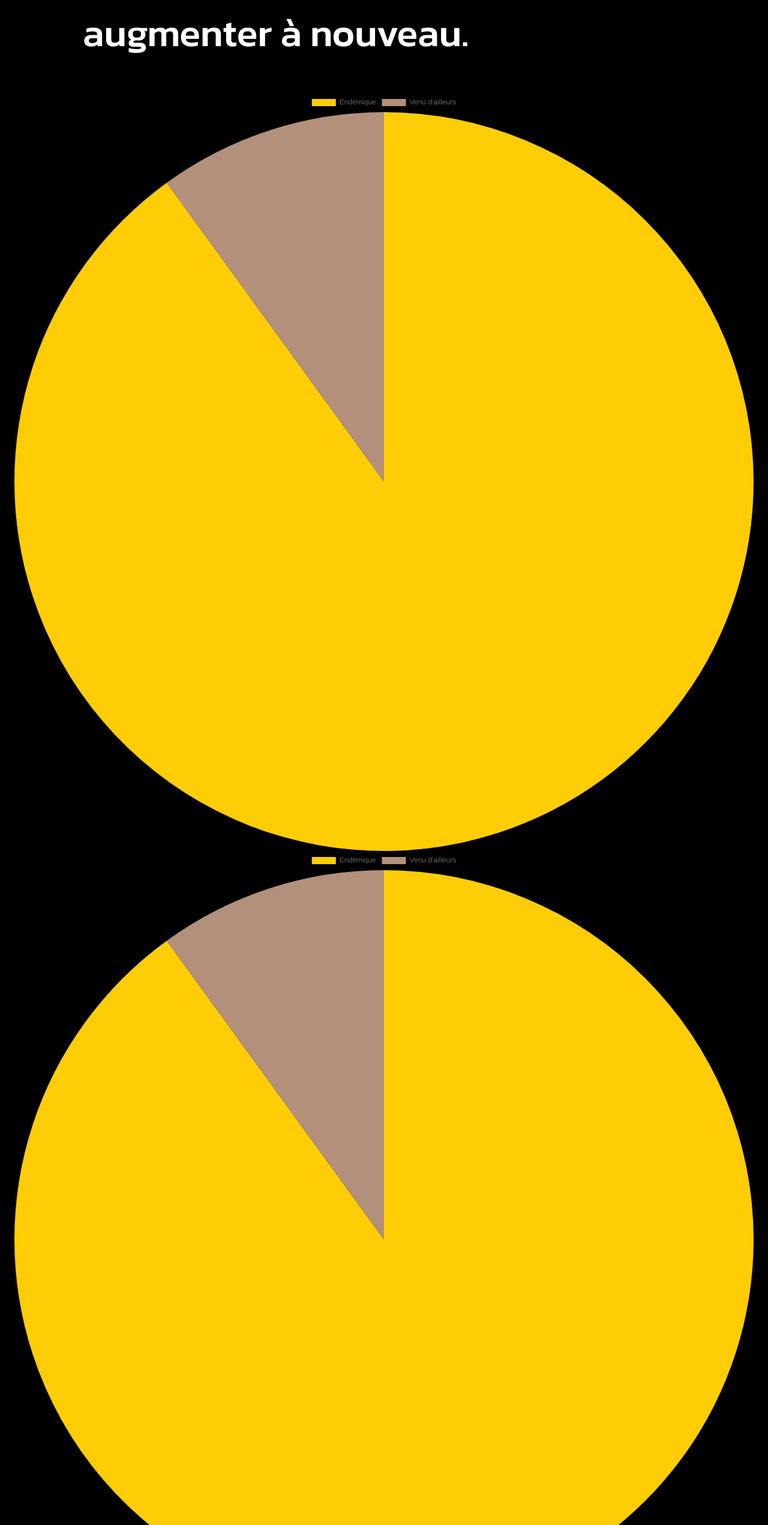
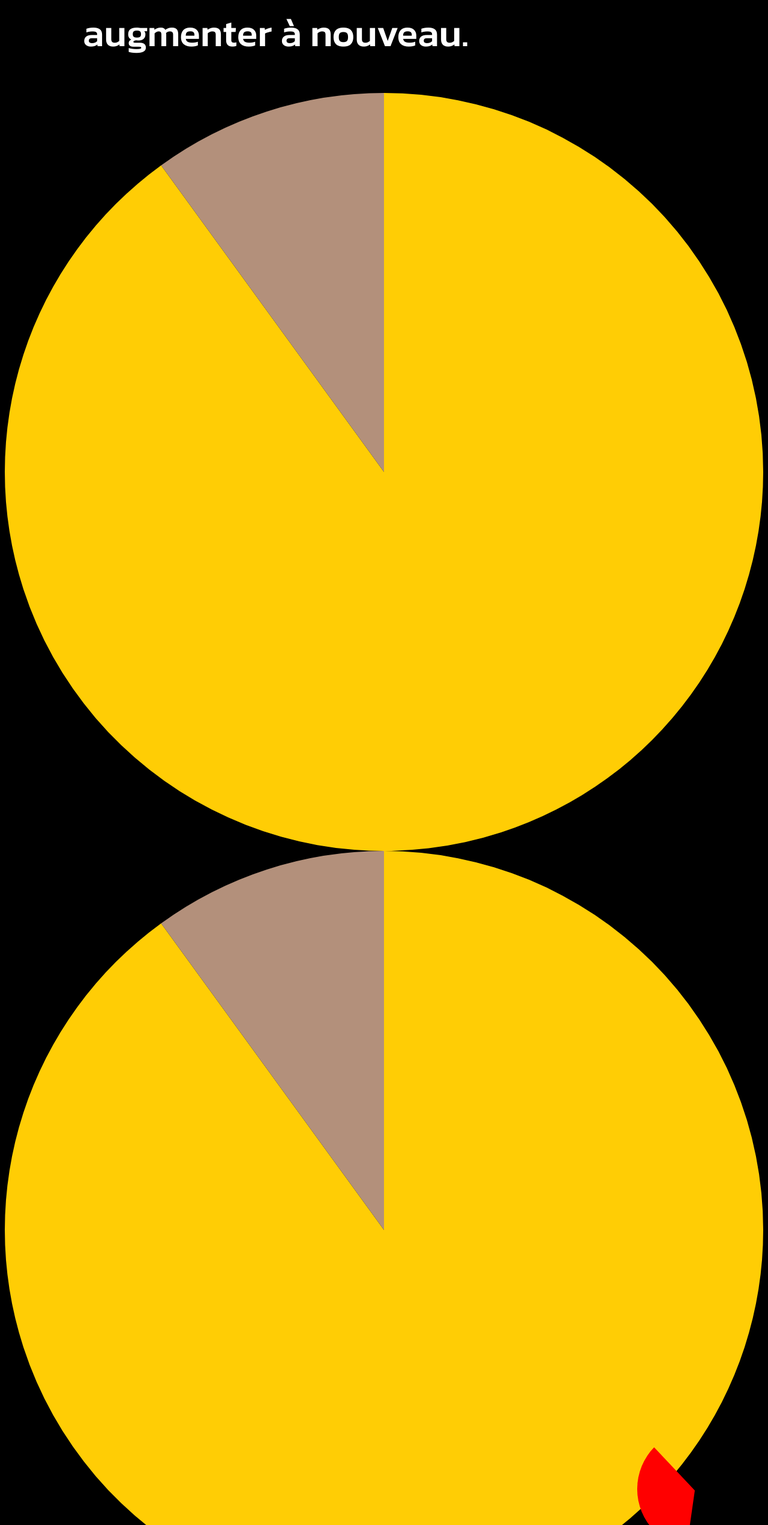
Before and after one commit to Aurehau/La_faune_en_Australie, a plain HTML site: page index.html in a window 1280 px wide. Shown: the part 9457-12000 px from the top of the page at 60% size. Drawn offline with nearby package versions, Linux system fonts and the light colour scheme.

Commit message:
essai chart js

```diff
--- a/index.html
+++ b/index.html
@@ -73,7 +73,8 @@
     </div>
 
     <div>
-        <canvas id="myChart2"></canvas>
+        <canvas height="20px" width="40px" id="myChart2"></canvas>
+        <div class="test1"></div>
     </div>
 
     <script src="https://cdn.jsdelivr.net/npm/chart.js"></script>
--- a/scripts/script.js
+++ b/scripts/script.js
@@ -19,10 +19,36 @@ const ctx2 = document.getElementById('myChart2');
     }]
   };
 
+  const plugin = {
+    id: 'customCanvasBackgroundColor',
+    beforeDraw: (chart, args, options) => {
+      const {ctx} = chart;
+      ctx.save();
+      ctx.globalCompositeOperation = 'destination-over';
+      ctx.fillStyle = options.color || '#99ffff';
+      ctx.fillRect(0, 0, chart.width, chart.height);
+      ctx.restore();
+    }
+  };
+
   const config = {
     type: 'pie',
     data: data,
     rotation : '200',
+    options: {
+      plugins: {
+        customCanvasBackgroundColor: {
+          color: 'rgba(255, 0, 0, 0)',
+        },
+        legend: {
+          display: false,
+          labels: {
+              color: 'rgb(255, 99, 132)'
+          }
+        }
+      }
+    },
+    plugins: [plugin]
   };
 
 
--- a/styles/style.css
+++ b/styles/style.css
@@ -60,3 +60,25 @@ p{
 span{
     color: var(--Jaune);
 }
+
+
+canvas{
+    z-index: 7;
+}
+
+
+.test1{
+    width: 200px;
+    height: 200px;
+    background-color: rgb(255, 0, 0);
+    position: ;
+    margin:  auto 10px auto auto;
+    z-index: 5;
+    transform: translateY(-300px);
+    clip-path: polygon(41% 100%, 100% 0, 41% 100%, 0 100%, 0 0, 48% 51%);
+    border-radius: 100px;
+}
+
+.test1:hover{
+    background-color: #002858;
+}
```
